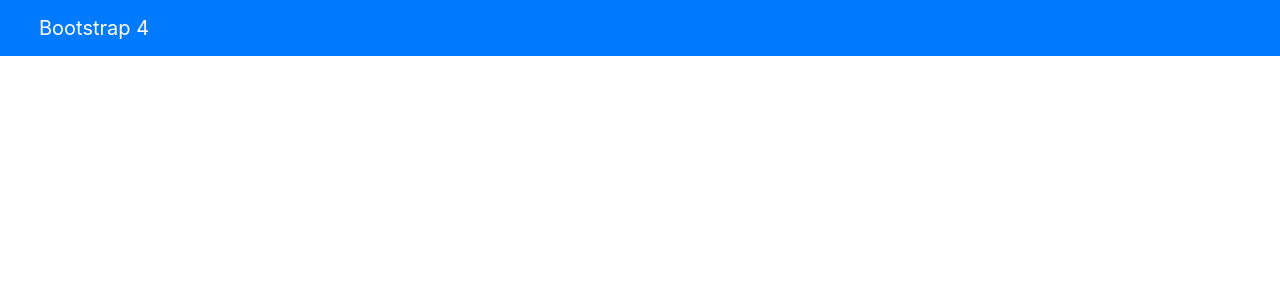
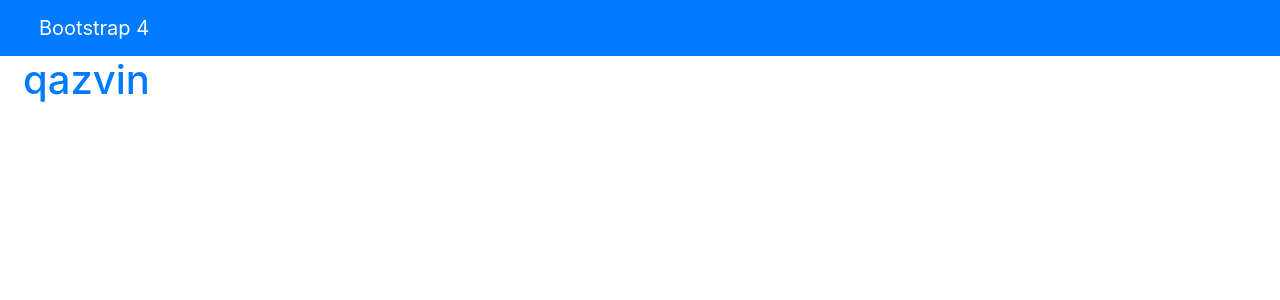
Before and after one commit to aryasadeghy/WeatheMapReact, a React (Create React App) app: page /examples in a window 1280 px wide. Shown: the top 300 px of the page. Built offline with nearby package versions, Linux system fonts and the light colour scheme; the HTML template or start-up script is replaced by a standard one.

Commit message:
add exmaple component

```diff
--- /dev/null
+++ b/src/components/Examples/index.js
@@ -0,0 +1,13 @@
+// src/components/NotFound/index.js
+import React from 'react';
+import {Link} from 'react-router-dom';
+
+const Examples = (props) => (
+      <div className='NotFound'>
+        <h1>
+        <Link to="/?location=qazvin">qazvin</Link>
+
+        </h1>
+      </div>
+    );
+export default Examples
--- a/src/routes.js
+++ b/src/routes.js
@@ -6,6 +6,8 @@ import App from './components/App/App';
 import About from './components/About';
 import NotFound from './components/NotFound';
 import Weather from './components/Weather/index';
+import Examples from './components/Examples/index'
+
 
 
 const Routes = (props) => (
@@ -15,6 +17,7 @@ const Routes = (props) => (
     <Route exact path="/" component={Weather}/>
     <Route path="/about" component={About}/>
     <Route path="/notfound" component={NotFound}/>
+    <Route path="/examples" component={Examples}/>
   </div>
 </Router>
 );
```
